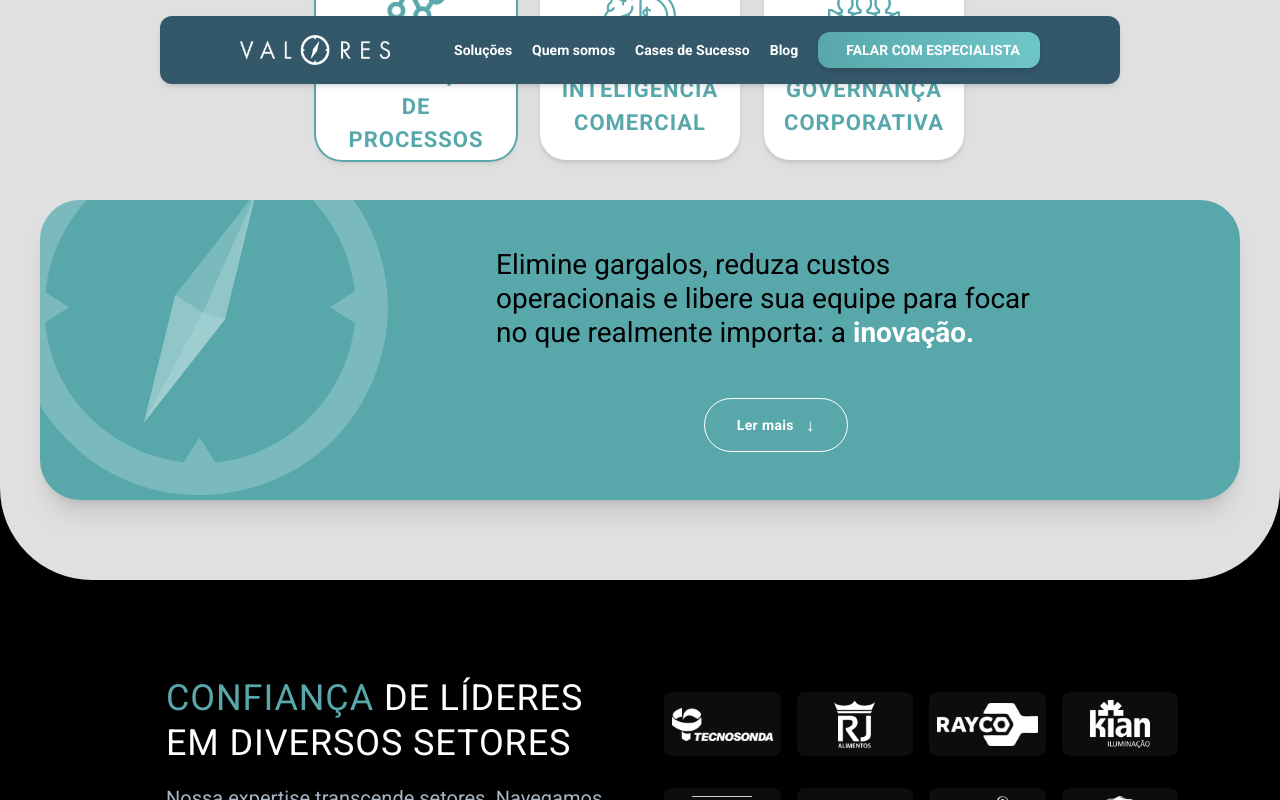
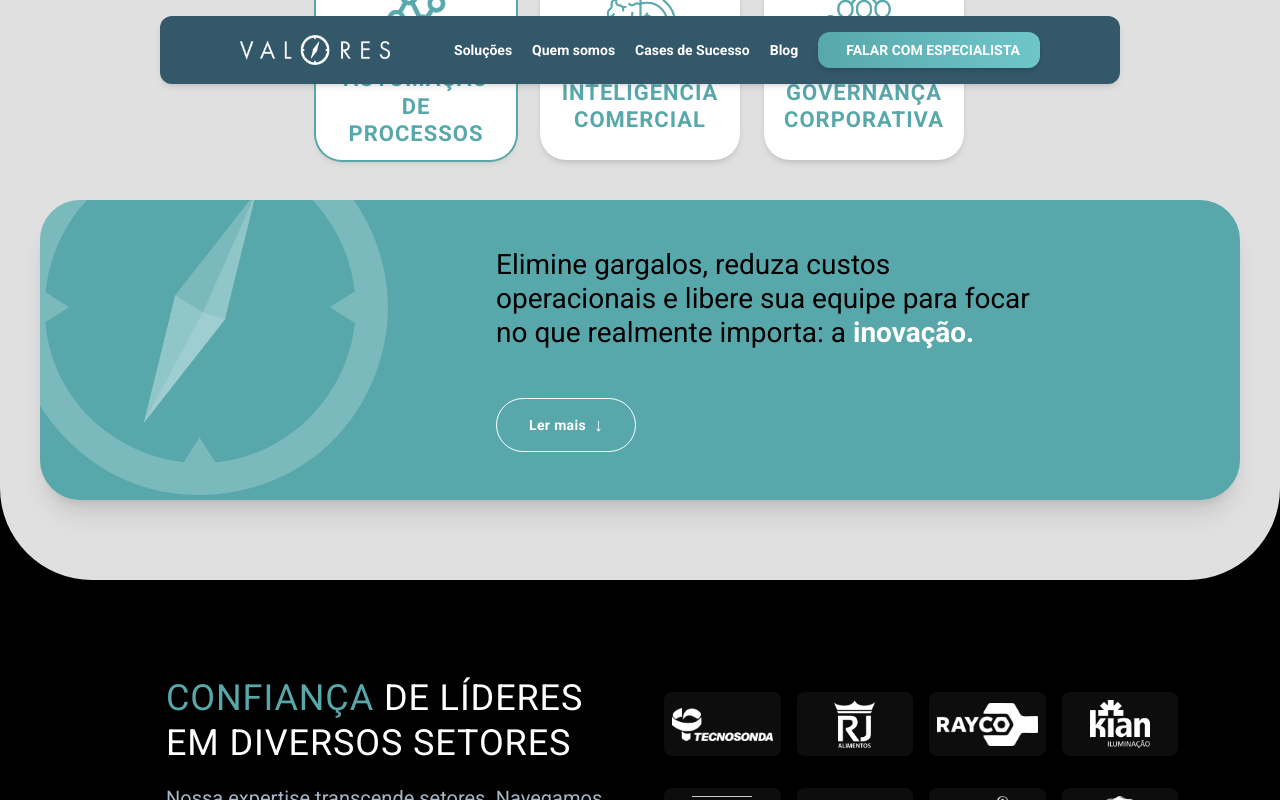
Before and after one commit to Azizchniti/Valores, a Next.js app: page / in a window 1280 px wide. Both pictures are taken after a click on the button "AUTOMAÇÃO DE PROCESSOS". Shown: the part 1766-2566 px from the top of the page. Built offline with nearby package versions, Linux system fonts and the light colour scheme; no server answers.

Commit message:
adjustments asked

```diff
--- a/src/app/SolutionsInteractive.tsx
+++ b/src/app/SolutionsInteractive.tsx
@@ -51,7 +51,7 @@ export default function SolutionsInteractive({ solutions = [] }: Props) {
   return (
     <div ref={containerRef} className="mt-14 flex flex-col items-center w-full">
       {/* TOP SELECTOR CARDS */}
-      <div className="flex gap-6 justify-center flex-wrap">
+          <div className="flex gap-2 sm:gap-4 md:gap-6 justify-center flex-nowrap w-full px-2">
             {solutions.map((solution, i) => (
               <motion.button
                 key={i}
@@ -63,18 +63,38 @@ export default function SolutionsInteractive({ solutions = [] }: Props) {
                 whileTap={{ scale: 0.97 }}
                 className={`
                   flex flex-col items-center justify-center
-              w-[200px] h-[200px]
+                  w-[110px] h-[110px]
+                  sm:w-[150px] sm:h-[150px]
+                  md:w-[200px] md:h-[200px]
                   rounded-[26px] bg-white shadow-md transition-all
                   ${activeIndex === i ? "ring-2 ring-[#58A8AB]" : ""}
                 `}
               >
-            <Image src={solution.icon} alt={solution.title} width={72} height={72} />
+                <Image
+                  src={solution.icon}
+                  alt={solution.title}
+                  width={72}
+                  height={72}
+                  className="
+                    w-[36px] h-[36px]
+                    sm:w-[50px] sm:h-[50px]
+                    md:w-[72px] md:h-[72px]
+                  "
+                />
+
                 <span
-              className="mt-5 text-center font-semibold uppercase"
-              style={{ color: "#58A8AB", fontSize: "22px", letterSpacing: "1px" }}
+                  className="
+                    mt-2 sm:mt-3 md:mt-5
+                    text-center font-semibold uppercase
+                    text-[11px] sm:text-[14px] md:text-[22px]
+                    leading-tight
+                  "
+                  style={{ color: "#58A8AB", letterSpacing: "1px" }}
                 >
                   {solution.title.split(" ").map((word, idx) => (
-                <span key={idx} className="block">{word}</span>
+                    <span key={idx} className="block">
+                      {word}
+                    </span>
                   ))}
                 </span>
               </motion.button>
@@ -94,12 +114,35 @@ export default function SolutionsInteractive({ solutions = [] }: Props) {
           >
             {/* COLLAPSED: Image + Description */}
               {!expanded && (
-              <div className="relative flex">
-                <div className="absolute -top-20 -left-20 w-[40%] h-[125%] opacity-80 pointer-events-none">
+            <div className="relative flex flex-col md:flex-row">
+
+              {/* Watch image — hidden on mobile */}
+              <div className="hidden md:block absolute -top-20 -left-20 w-[40%] h-[125%] opacity-80 pointer-events-none">
                 <Image src="/image/Watch.png" alt="" fill className="object-contain" />
               </div>
-                <div className="relative z-10 pl-[38%] pr-12 py-12 flex flex-col gap-6">
-                  <p className="text-black text-[28px] leading-[34px] max-w-[560px]">
+
+              {/* Text content */}
+              <div
+                className="
+                  relative z-10
+                  w-full
+                  md:pl-[38%]
+                  px-6 md:px-0
+                  md:pr-12
+                  py-6 md:py-12
+                  flex flex-col gap-4 md:gap-6
+                  items-center md:items-start
+                  text-center md:text-left
+                "
+              >
+                <p
+                  className="
+                    text-black
+                    text-[16px] sm:text-[18px] md:text-[28px]
+                    leading-[22px] sm:leading-[26px] md:leading-[34px]
+                    max-w-[560px]
+                  "
+                >
                   {(() => {
                     const text = activeSolution.description.slice(0, 170);
                     const words = text.split(" ");
@@ -113,22 +156,21 @@ export default function SolutionsInteractive({ solutions = [] }: Props) {
                   })()}
                 </p>
 
-                  {/* Ler mais button */}
                 {hasExpandedContent && (
-                    <div ref={lerMaisRef} className="flex justify-center mt-6">
+                  <div ref={lerMaisRef} className="flex justify-center md:justify-start mt-2 md:mt-6">
                     <button
                       onClick={() => setExpanded(true)}
                       className="
                         inline-flex
                         items-center
-                          gap-3
-                          px-8
-                          py-3
+                        gap-2
+                        px-6 md:px-8
+                        py-2 md:py-3
                         border
                         border-white
                         rounded-full
                         text-white
-                          text-sm
+                        text-xs md:text-sm
                         font-semibold
                         tracking-wide
                         hover:bg-white/10
@@ -136,7 +178,7 @@ export default function SolutionsInteractive({ solutions = [] }: Props) {
                       "
                     >
                       Ler mais
-                        <span className="text-lg">↓</span>
+                      <span className="text-base md:text-lg">↓</span>
                     </button>
                   </div>
                 )}
--- a/src/app/partners.tsx
+++ b/src/app/partners.tsx
@@ -61,7 +61,7 @@ export default function Partners() {
               {rows.map((row, rowIndex) => (
                 <div key={rowIndex} className="grid grid-cols-2 sm:grid-cols-3 lg:grid-cols-4 gap-2 sm:gap-3 md:gap-4 py-3 sm:py-4">
                   {row.map((logo, idx) => (
-                    <div key={idx} className="relative w-full h-12 sm:h-14 md:h-16 flex items-center justify-center bg-white/5 rounded-lg hover:bg-white/10 transition">
+                    <div key={idx} className="relative w-full h-20 sm:h-14 md:h-16 flex items-center justify-center bg-white/5 rounded-lg hover:bg-white/10 transition">
                       <Image src={`/logos/${logo}.png`} alt={logo} fill className="object-contain p-2" />
                     </div>
                   ))}
```
Lines whose indentation alone changed are shown as unchanged.
